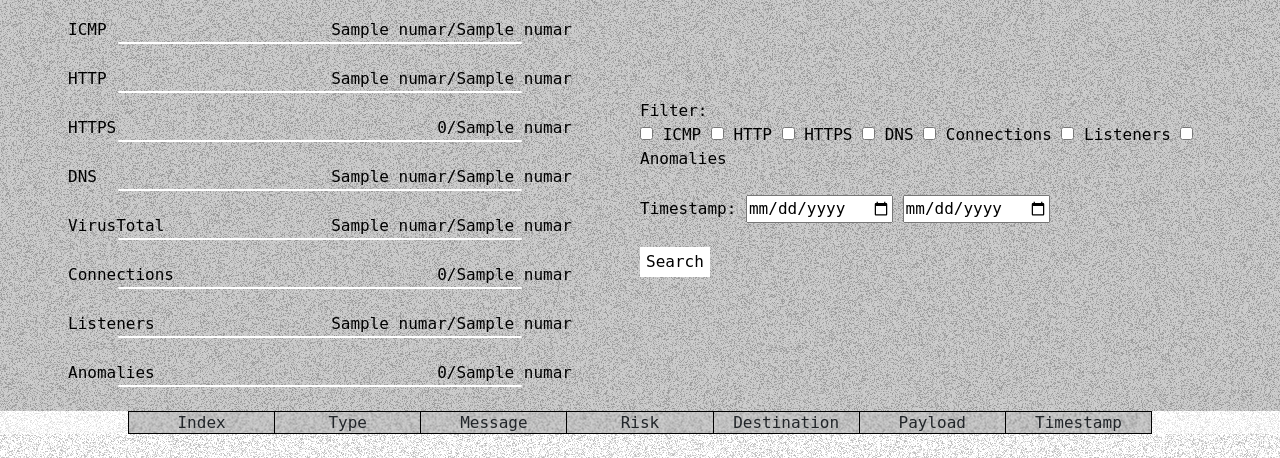
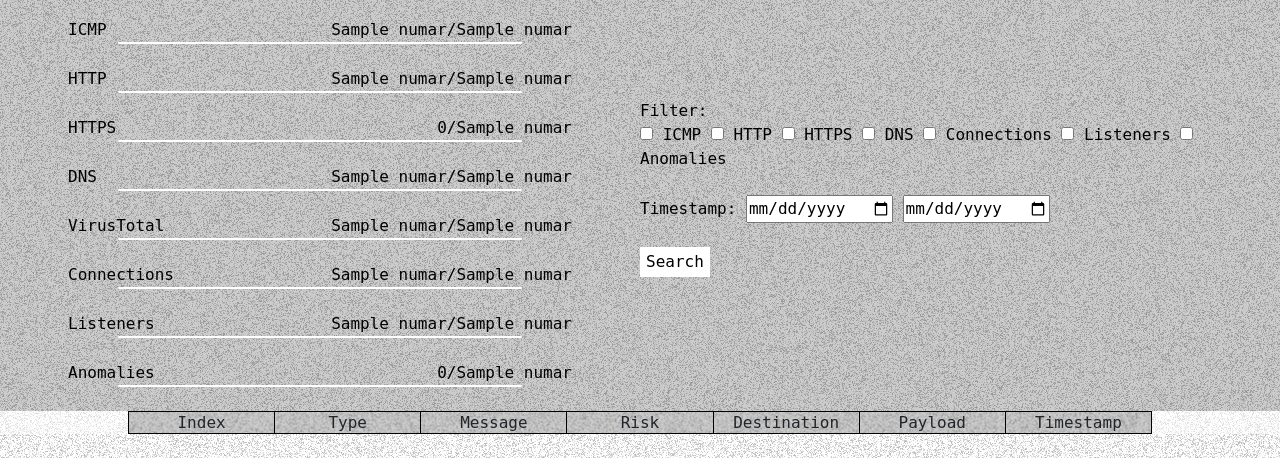
Before and after one commit to 0x435446/CANARI, a Flask app: template templates/index.html in a window 1280 px wide. Shown: the part 157-615 px from the top of the page. Run offline with Flask 2, Linux system fonts and the light colour scheme; the template is opened without the code that fills it: most values are stand-ins (such as "Sample title", 1, 10 or a date in 2020); some libraries are stand-ins or nearby versions.

Commit message:
Actualizare interfata web cu date despre conexiuni

```diff
--- a/app.py
+++ b/app.py
@@ -52,9 +52,14 @@ def select_graph():
 	data2 = (cursor2.fetchall())
 	listen_count=data2[0][0]
 
+	cursor2= db.cursor()
+	cursor2.execute("SELECT Count(Type) FROM alerte WHERE Type='Connections'")
+	data2 = (cursor2.fetchall())
+	connect_count=data2[0][0]
+
 
 	db.close()
-	return icmp_count,dns_count,http_count,vs_count,listen_count
+	return icmp_count,dns_count,http_count,vs_count,listen_count,connect_count
 
 
 @app.route('/')
@@ -71,15 +76,16 @@ def index():
 	cursor = db.cursor()
 	cursor.execute("SELECT * FROM alerte")
 	data = list(cursor.fetchall())
-	icmp_count,dns_count,http_count,vs_count,listen_count=select_graph()
+	icmp_count,dns_count,http_count,vs_count,listen_count,connect_count=select_graph()
 	numar=[]
 	numar.append(str(icmp_count))
 	numar.append(str(dns_count))
 	numar.append(str(http_count))
 	numar.append(str(vs_count))
 	numar.append(str(listen_count))
+	numar.append(str(connect_count))
 	numar.append(str(icmp_count+dns_count+http_count+vs_count+listen_count))
-	return render_template('index.html',data=data,len=len(data),icmp=str(100*icmp_count/len(data))+"%",dns=str(100*dns_count/len(data))+"%",http=str(100*http_count/len(data))+"%",vt=str(100*vs_count/len(data))+"%",lc=str(100*listen_count/len(data)),numar=numar)
+	return render_template('index.html',data=data,len=len(data),icmp=str(100*icmp_count/len(data))+"%",dns=str(100*dns_count/len(data))+"%",http=str(100*http_count/len(data))+"%",vt=str(100*vs_count/len(data))+"%",lc=str(100*listen_count/len(data)),cn=str(100*connect_count/len(data)),numar=numar)
 
 
 @app.route('/stop')
@@ -95,15 +101,16 @@ def stop():
 	cursor.execute("SELECT * FROM alerte")
 	data = list(cursor.fetchall())
 	db.close()
-	icmp_count,dns_count,http_count,vs_count,listen_count=select_graph()
+	icmp_count,dns_count,http_count,vs_count,listen_count,connect_count=select_graph()
 	numar=[]
 	numar.append(str(icmp_count))
 	numar.append(str(dns_count))
 	numar.append(str(http_count))
 	numar.append(str(vs_count))
 	numar.append(str(listen_count))
+	numar.append(str(connect_count))
 	numar.append(str(icmp_count+dns_count+http_count+vs_count+listen_count))
-	return render_template('index.html',data=data,len=len(data),icmp=str(100*icmp_count/len(data))+"%",dns=str(100*dns_count/len(data))+"%",http=str(100*http_count/len(data))+"%",vt=str(100*vs_count/len(data))+"%",lc=str(100*listen_count/len(data)),numar=numar)
+	return render_template('index.html',data=data,len=len(data),icmp=str(100*icmp_count/len(data))+"%",dns=str(100*dns_count/len(data))+"%",http=str(100*http_count/len(data))+"%",vt=str(100*vs_count/len(data))+"%",lc=str(100*listen_count/len(data)),cn=str(100*connect_count/len(data)),numar=numar)
 
 
 if __name__ == '__main__':
--- a/templates/index.html
+++ b/templates/index.html
@@ -88,7 +88,7 @@
 			</div>
 
 			<div class="progressbar2">
-				 0/{{numar[-1]}}
+				 {{numar[5]}}/{{numar[-1]}}
 				 <span style="float: left">Connections</span>
 				 <div class="progressbars">
 					<div class="progress" id="conn_progress">
```
